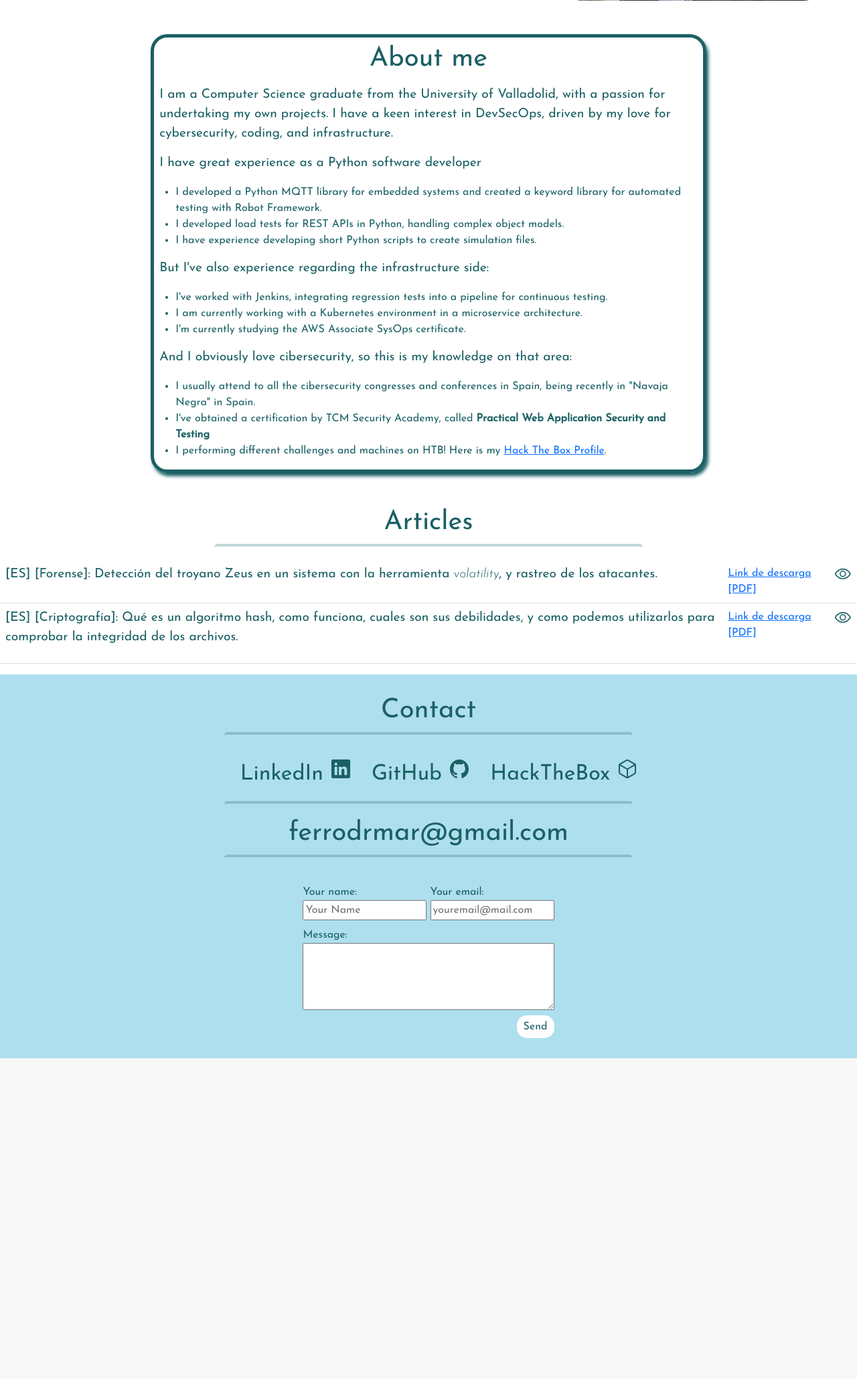
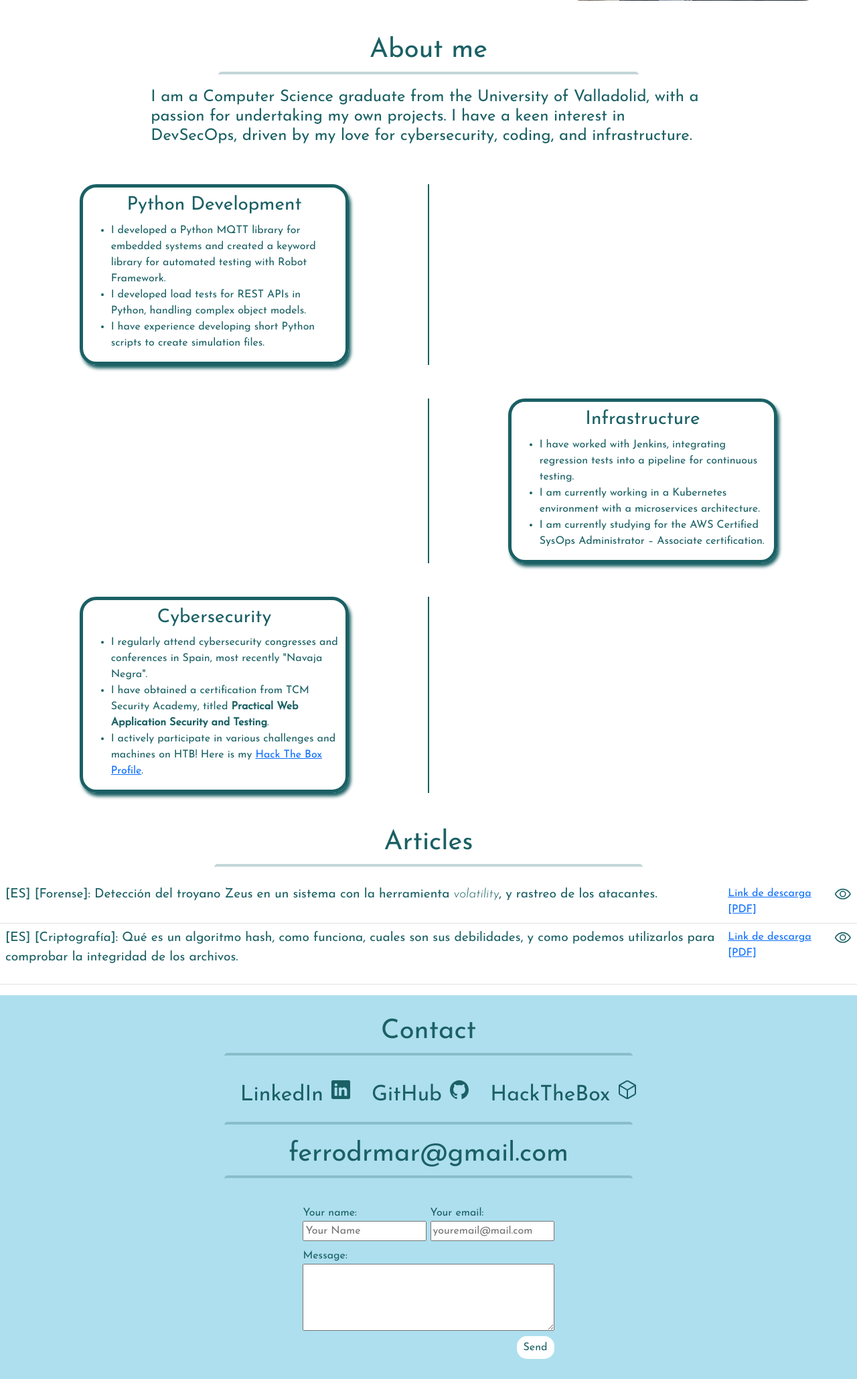
Before and after one commit to eskechivoi/EskechiWeb, a PHP site: page / in a window 1280 px wide. Shown: the part 459-2518 px from the top of the page at 67% size. Before the commit the page ends 2039 px from the top, so only its background shows below. Run offline with PHP 8.4, Linux system fonts and the light colour scheme.

Commit message:
Little graphical update

```diff
--- a/css/main.css
+++ b/css/main.css
@@ -63,16 +63,25 @@ body{background-color: #fff;}
 p {font-size: 1.2em;}
 
 .about{
-    margin-top: 50px;
     border: 5px solid #1a6064;
     border-radius: 25px;
     box-shadow: 3px 5px 5px;
+    padding-inline: 10px;
+    padding-top: 10px;
 }
 
 .about p {
     padding-left: 8px;
     padding-right: 8px;
 }
+
+.vertical-line {
+    border-left: 2px solid #1a6064;
+    height: 100%;
+    margin: 0 auto;
+}
+
+
 /**************************************/
 /************** ARTICLES **************/
 /**************************************/
--- a/index.html
+++ b/index.html
@@ -41,36 +41,65 @@
       					<image src="img/foto_linkedin.jpg" width="360" height="360" style="border-radius: 12px">
     				</div>
   				</div>
+				<h1 style="margin-top: 50px; text-align: center">About me</h1>
+				<hr class="hr-socials">
 				<div class="row justify-content-center">
 					<div class="col-sm-2"></div>
 					<div class="col-lg-8">
+							<h4>I am a Computer Science graduate from the University of Valladolid, with a passion for undertaking my own projects.
+						I have a keen interest in DevSecOps, driven by my love for cybersecurity, coding, and infrastructure. </h4>
+					</div>
+					<div class="col-sm-2"></div>
+				</div>
+				<div class="row justify-content-center" style="margin-top: 50px;">
+					<div class="col-lg-4">
 						<div class="about">
-							<h1 style="display:flex; justify-content:center; padding: 8px;">About me</h1>
-							<p>I am a Computer Science graduate from the University of Valladolid, with a passion for undertaking my own projects.
-							I have a keen interest in DevSecOps, driven by my love for cybersecurity, coding, and infrastructure. </p>
-							<p>I have great experience as a Python software developer</p>
+							<h3 style="text-align: center">Python Development</h3>
 							<ul>
 								<li>I developed a Python MQTT library for embedded systems and created a keyword library for automated testing with Robot Framework.</li>
 								<li>I developed load tests for REST APIs in Python, handling complex object models.</li>
 								<li>I have experience developing short Python scripts to create simulation files.</li>
 							</ul>
-							<p>But I've also experience regarding the infrastructure side:</p>
+						</div>
+					</div>
+					<div class="col-sm-2 d-flex justify-content-center">
+						<div class="vertical-line"></div>
+					</div>
+					<div class="col-lg-4"></div>
+				</div>
+				<div class="row justify-content-center" style="margin-top: 50px;">
+					<div class="col-lg-4"></div>
+					<div class="col-sm-2 d-flex justify-content-center">
+						<div class="vertical-line"></div>
+					</div>
+					<div class="col-lg-4">
+						<div class="about">
+							<h3 style="text-align: center">Infrastructure</h3>
 							<ul>
-								<li>I've worked with Jenkins, integrating regression tests into a pipeline for continuous testing.</li>
-								<li>I am currently working with a Kubernetes environment in a microservice architecture.</li>
-								<li>I'm currently studying the AWS Associate SysOps certificate.</li>
-							</ul>
-							<p>And I obviously love cibersecurity, so this is my knowledge on that area:</p>
-							<ul>
-								<li>I usually attend to all the cibersecurity congresses and conferences in Spain, being recently in "Navaja Negra" in Spain.</li>
-								<li>I've obtained a certification by TCM Security Academy, called
-									<span style="font-weight: bold;">Practical Web Application Security and Testing</span>
-								</li>
-								<li>I performing different challenges and machines on HTB! Here is my <a href="https://app.hackthebox.com/profile/829472">Hack The Box Profile</a>.</li>
+								<li>I have worked with Jenkins, integrating regression tests into a pipeline for continuous testing.</li>
+								<li>I am currently working in a Kubernetes environment with a microservices architecture.</li>
+								<li>I am currently studying for the AWS Certified SysOps Administrator – Associate certification.</li>
 							</ul>
 						</div>
 					</div>
-					<div class="col-sm-2"></div>
+				</div>
+				<div class="row justify-content-center" style="margin-top: 50px;">
+					<div class="col-lg-4">
+						<div class="about">
+							<h3 style="text-align: center">Cybersecurity</h3>
+							<ul>
+								<li>I regularly attend cybersecurity congresses and conferences in Spain, most recently "Navaja Negra".</li>
+								<li>I have obtained a certification from TCM Security Academy, titled
+									<span style="font-weight: bold;">Practical Web Application Security and Testing</span>.
+								</li>
+								<li>I actively participate in various challenges and machines on HTB! Here is my <a href="https://app.hackthebox.com/profile/829472">Hack The Box Profile</a>.</li>
+							</ul>
+						</div>
+					</div>
+					<div class="col-sm-2 d-flex justify-content-center">
+						<div class="vertical-line"></div>
+					</div>
+					<div class="col-lg-4"></div>
 				</div>
 			</div>
 
```
